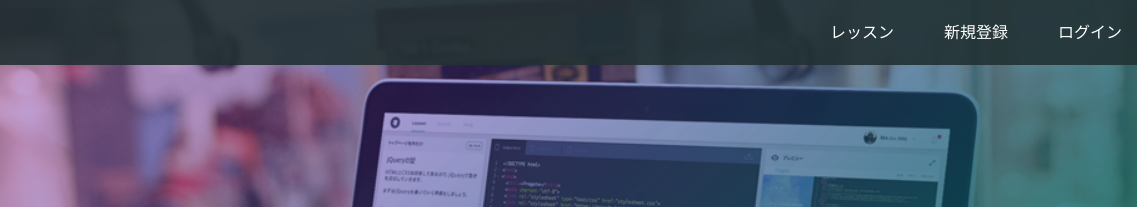
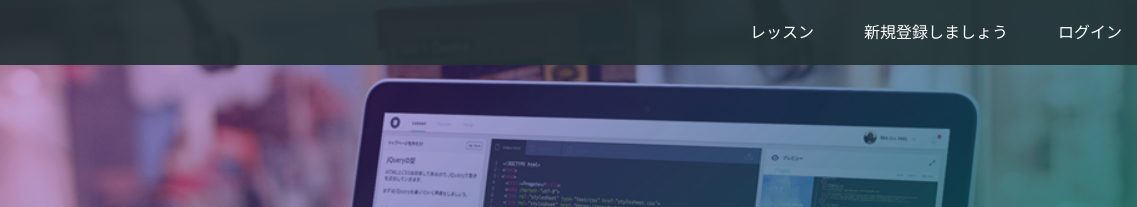
Before and after one commit to mnmym/sample, a plain HTML site: page index.html in a window 1280 px wide. Shown: the top 207 px of the page, 143-1280 px from the left. Drawn offline with Linux system fonts and the light colour scheme.

Commit message:
Update index.html

```diff
--- a/index.html
+++ b/index.html
@@ -16,7 +16,7 @@
       <span class="fa fa-bars menu-icon"></span>
       <div class="header-right">
         <a href="#">レッスン</a>
-        <a href="#">新規登録</a>
+        <a href="#">新規登録しましょう</a>
         <a href="#" class="login">ログイン</a>
       </div>
     </div>
```
